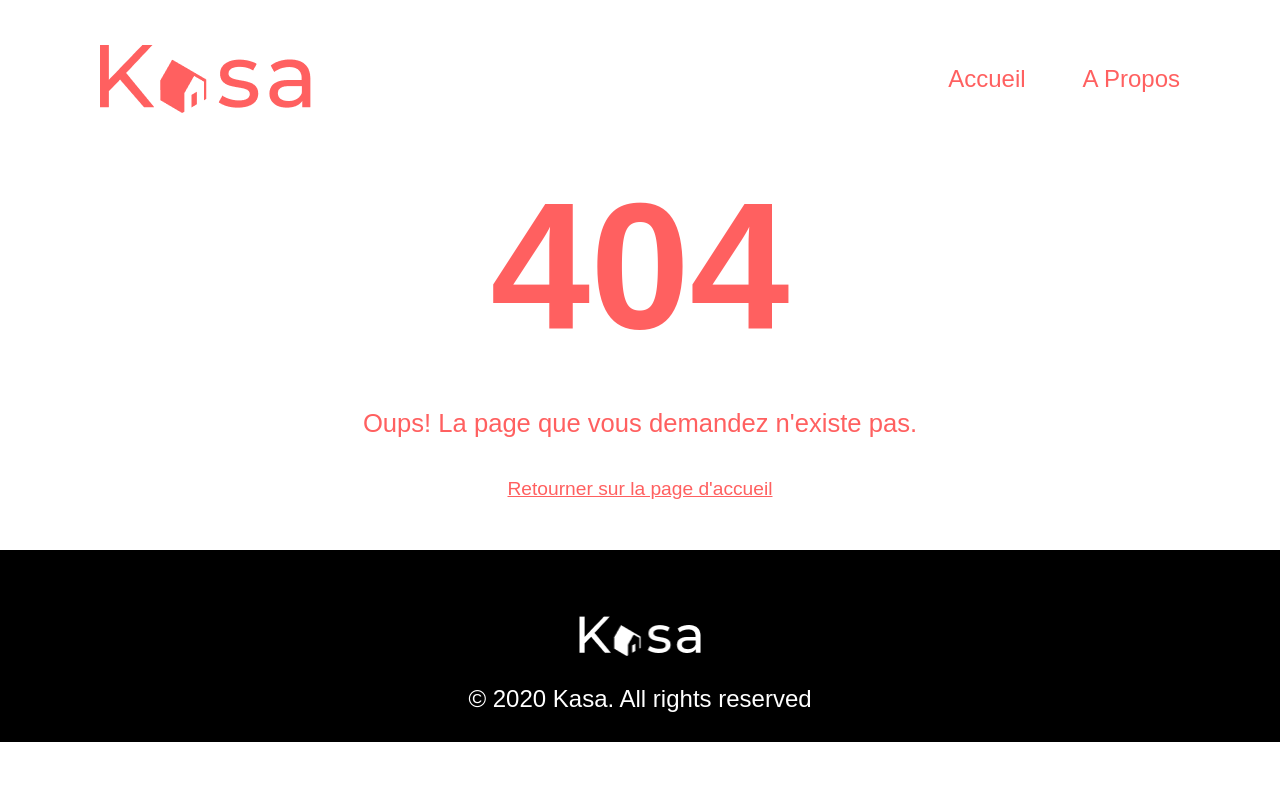
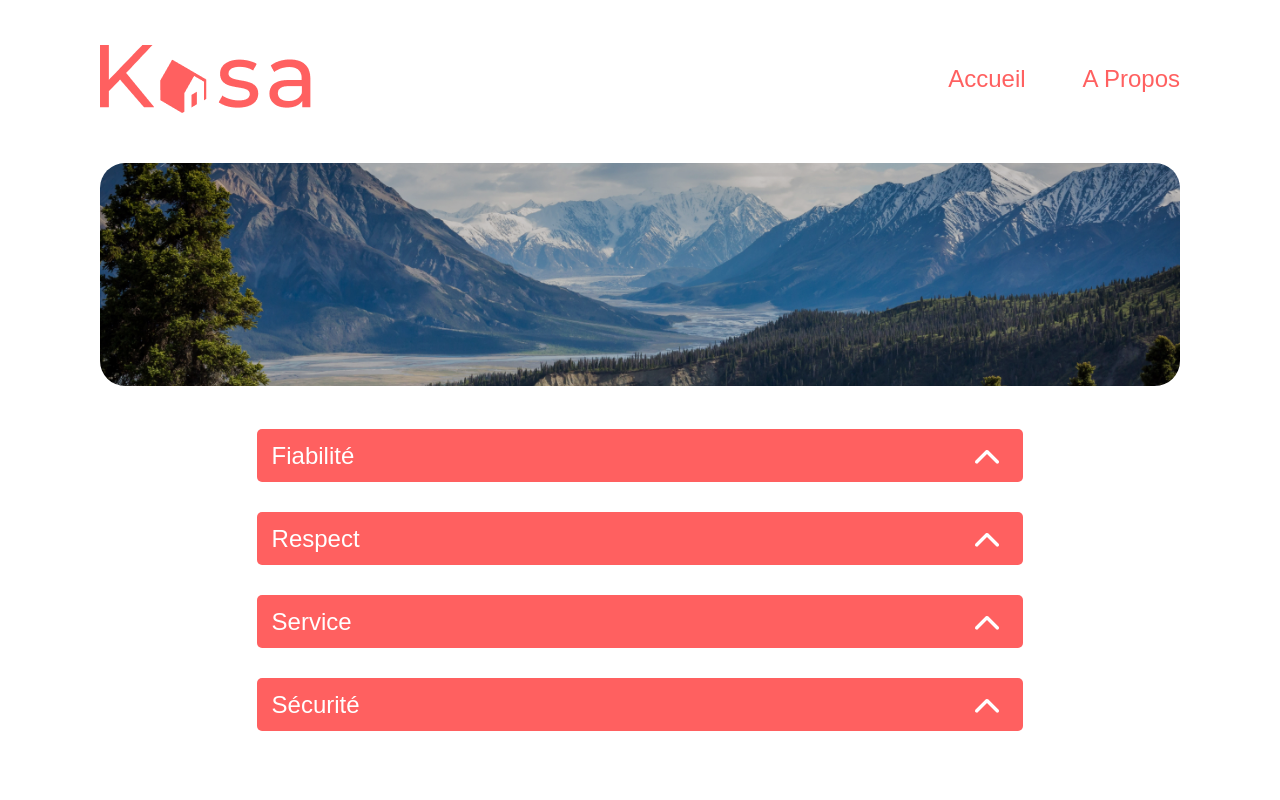
Before and after one commit to Txu-Feng/kaza, a React (Create React App) app: page /kaza/about in a window 1280 px wide. Before the commit this address had no page. Shown: the top 800 px of the page. Built offline with nearby package versions, Linux system fonts and the light colour scheme.

Commit message:
gitub page setup 3

```diff
--- a/src/App.jsx
+++ b/src/App.jsx
@@ -9,10 +9,10 @@ import Layout from './components/Layout/Layout';
 function App() {
   return (
   <Routes>
-    <Route path="/" element={<Layout />}>
+    <Route path="/kaza/" element={<Layout />}>
       <Route index element={<Home />} />
-      <Route path="/apartment/:id"element={<Apartment />} />
-      <Route path="/about" element={<About />} />
+      <Route path="/kaza/apartment/:id"element={<Apartment />} />
+      <Route path="/kaza/about" element={<About />} />
       <Route path="*" element={<Error />} />
     </Route>
   </Routes>
```
